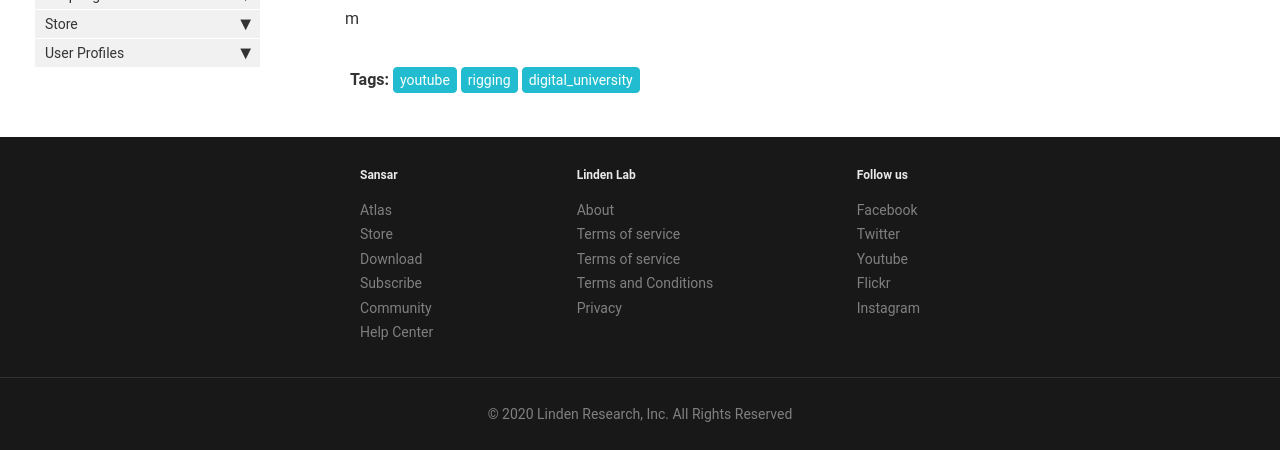
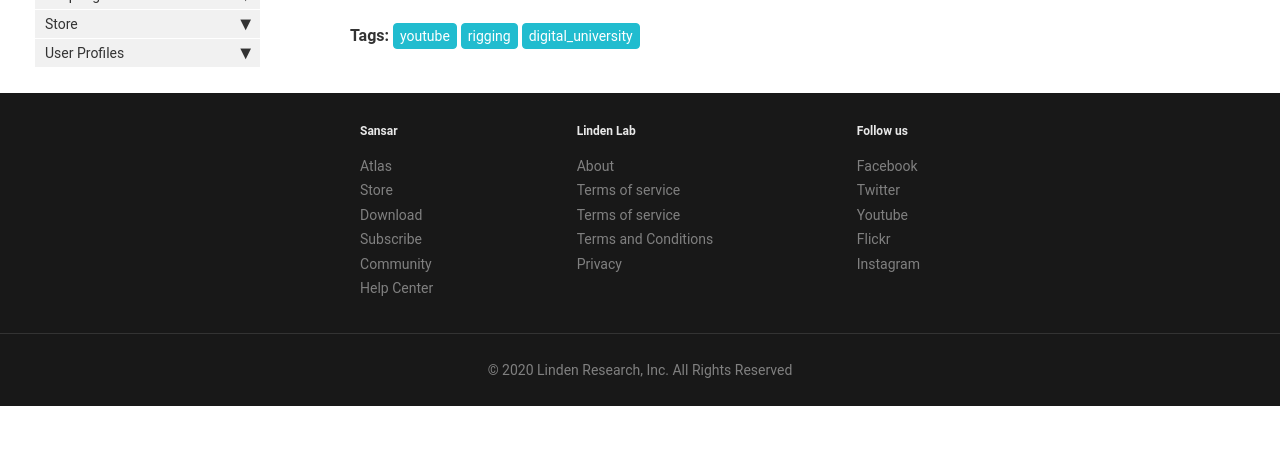
Before and after one commit to darwinrecreant/sansar-script.github.io, a Jekyll site: the page built from pages/avatars/firegoat-gaming-avatar-lessons.md, in a window 1280 px wide and 900 px high, scrolled down 1473 px, cut to the strip 450-900 px from the top of the window. Built offline with Jekyll 4.4.1, drawn with Linux system fonts in a browser that asks for light colours; comment, search, counter and statistics services are not loaded; after the commit the page ends 2329 px from its top, so only the background shows below that.

Commit message:
Fix a typo

```diff
--- a/pages/avatars/firegoat-gaming-avatar-lessons.md
+++ b/pages/avatars/firegoat-gaming-avatar-lessons.md
@@ -26,4 +26,4 @@
 
 ## How To Rig Moved Bones Sansar
 
-<iframe width="560" height="315" src="https://www.youtube.com/embed/WWsfuG8X1L0" frameborder="0" allow="accelerometer; autoplay; encrypted-media; gyroscope; picture-in-picture" allowfullscreen></iframe>m
+<iframe width="560" height="315" src="https://www.youtube.com/embed/WWsfuG8X1L0" frameborder="0" allow="accelerometer; autoplay; encrypted-media; gyroscope; picture-in-picture" allowfullscreen></iframe>
```
